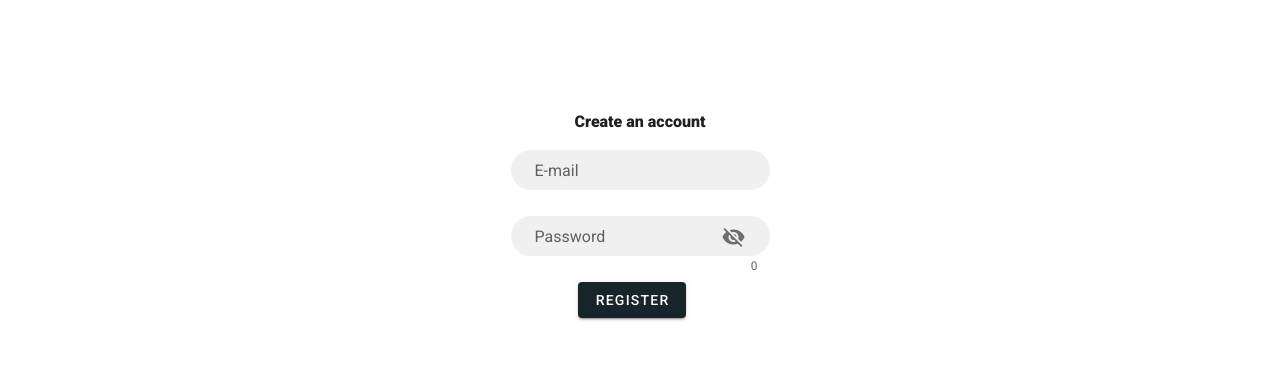
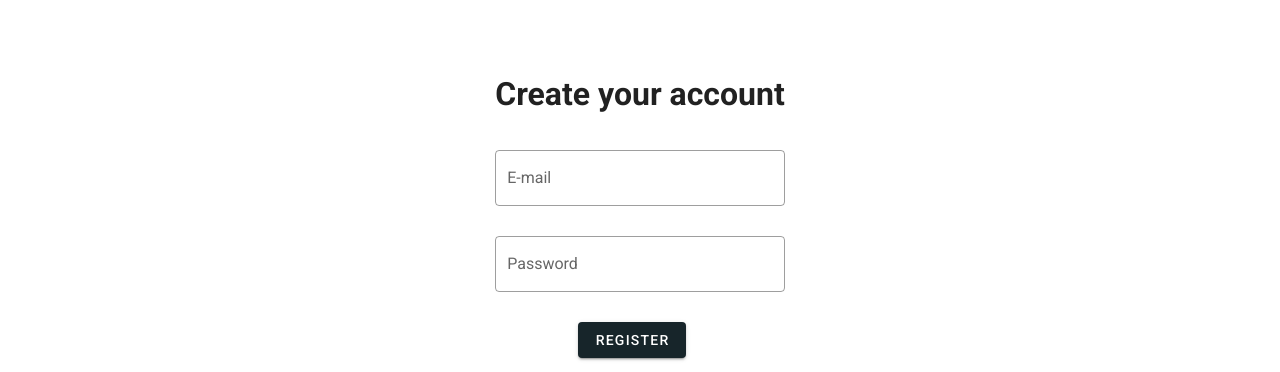
Before and after one commit to jhkritz/sign-language-api, a Vue app in the folder frontend/: page /register in a window 1280 px wide. Shown: the part 218-590 px from the top of the page. Built offline with nearby package versions, Linux system fonts and the light colour scheme; what vue-auth would draw is missing.

Commit message:
Improved layout of registration page

```diff
--- a/frontend/src/views/register.vue
+++ b/frontend/src/views/register.vue
@@ -32,15 +32,13 @@
         v-model="valid"
         lazy-validation>
         <center>
-        <p class="font-weight-black">
-      Create an account
-    </p>
+        <h1 class = "pb-8" >
+      Create your account
+        </h1>
+
 </center>
             <v-text-field
-            filled
-            rounded
-            dense
-            single-line
+            outlined
             v-model="email"
             :rules="emailRules"
             label="E-mail"
@@ -48,16 +46,11 @@
             </v-text-field>
 
             <v-text-field
-            filled
-            rounded
-            dense
-            single-line
+            outlined
             v-model="password"
-            :append-icon="show1 ? 'mdi-eye' : 'mdi-eye-off'"
             :rules="passwordRules" :type="show1 ? 'text' : 'password'"
             name="input-10-1"
             label="Password"
-            counter @click:append="show1 = !show1"
             required >
             </v-text-field>
 
@@ -88,11 +81,6 @@
     export default {
         data: () => ({
             valid: true,
-            name: '',
-            nameRules: [
-                v => !!v || 'Name is required',
-                v => (v && v.length <= 10) || 'Name must be less than 10 characters',
-            ],
             email: '',
             emailRules: [
                 v => !!v || 'E-mail is required',
```
